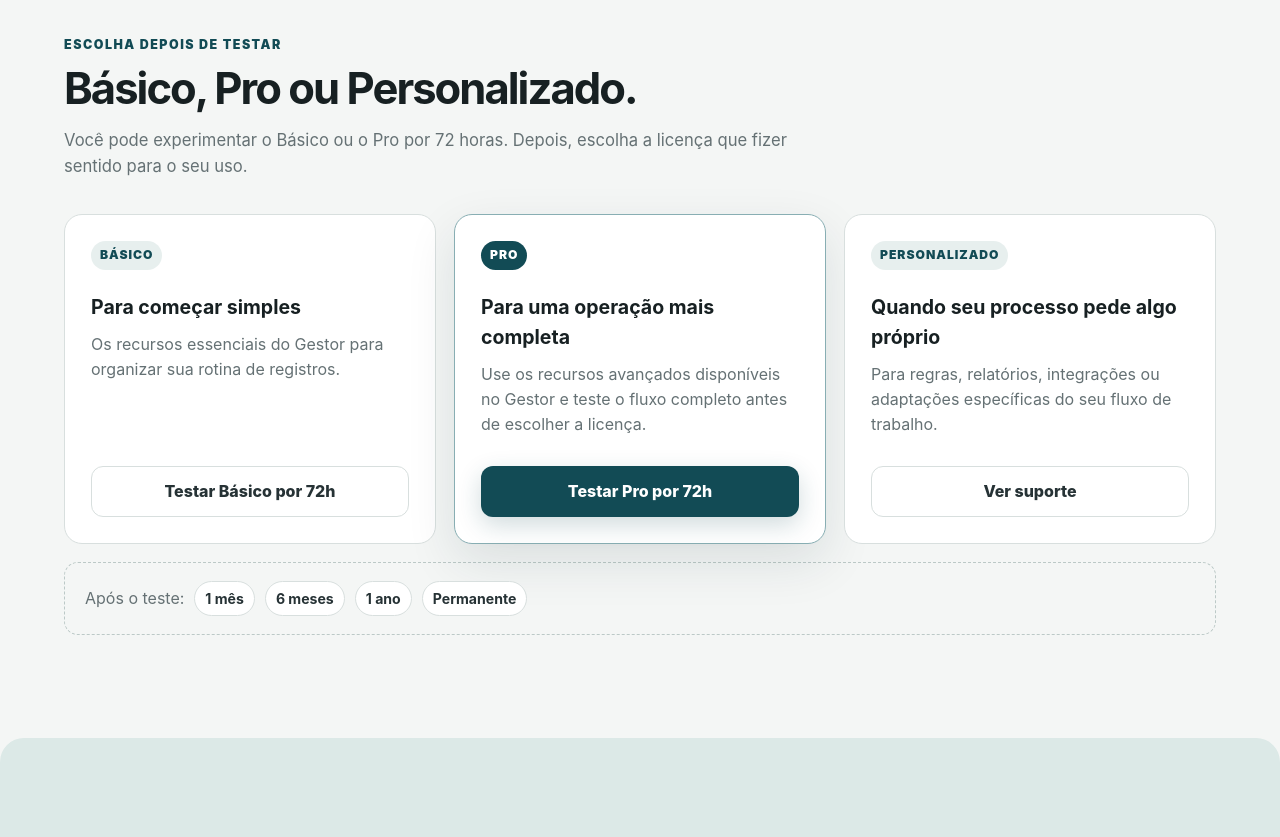
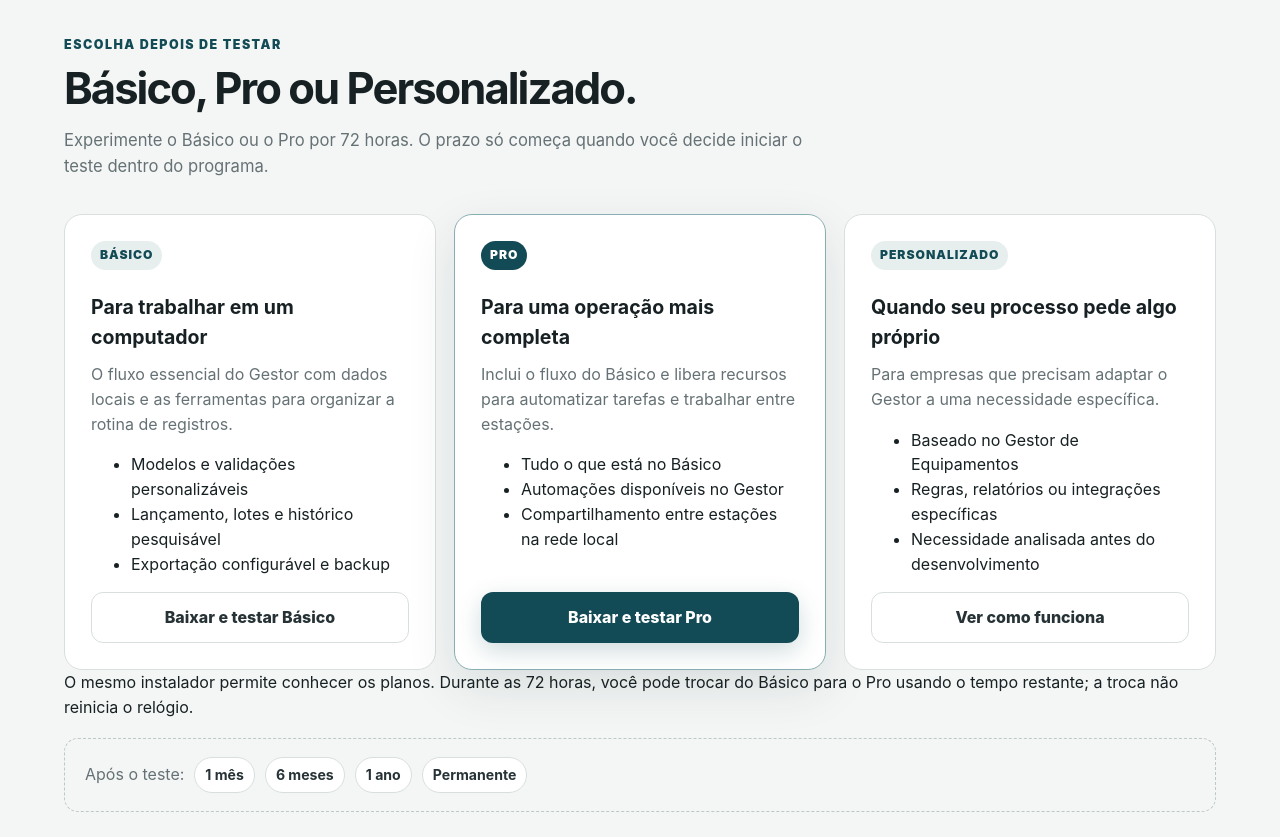
Before and after one commit to clienteg1603/Gestor-de-Equipamentos-Releases, a plain HTML site: page index.html in a window 1280 px wide. Shown: the part 1960-2797 px from the top of the page. Drawn offline with Linux system fonts and the light colour scheme; no server answers.

Commit message:
site: compactar layout e esclarecer diferenças entre planos

```diff
--- a/index.html
+++ b/index.html
@@ -101,28 +101,48 @@
       <div class="section-heading">
         <span class="eyebrow">Escolha depois de testar</span>
         <h2>Básico, Pro ou Personalizado.</h2>
-        <p>Você pode experimentar o Básico ou o Pro por 72 horas. Depois, escolha a licença que fizer sentido para o seu uso.</p>
+        <p>Experimente o Básico ou o Pro por 72 horas. O prazo só começa quando você decide iniciar o teste dentro do programa.</p>
       </div>
       <div class="cards plans">
         <article class="card plan">
           <span class="plan-tag">Básico</span>
-          <h3>Para começar simples</h3>
-          <p>Os recursos essenciais do Gestor para organizar sua rotina de registros.</p>
-          <a class="btn btn-secondary js-download" href="https://github.com/clienteg1603/Gestor-de-Equipamentos-Releases/releases/latest">Testar Básico por 72h</a>
+          <h3>Para trabalhar em um computador</h3>
+          <p class="plan-intro">O fluxo essencial do Gestor com dados locais e as ferramentas para organizar a rotina de registros.</p>
+          <ul class="plan-features">
+            <li>Modelos e validações personalizáveis</li>
+            <li>Lançamento, lotes e histórico pesquisável</li>
+            <li>Exportação configurável e backup</li>
+          </ul>
+          <a class="btn btn-secondary js-download" href="https://github.com/clienteg1603/Gestor-de-Equipamentos-Releases/releases/latest">Baixar e testar Básico</a>
         </article>
+
         <article class="card plan featured">
           <span class="plan-tag">Pro</span>
           <h3>Para uma operação mais completa</h3>
-          <p>Use os recursos avançados disponíveis no Gestor e teste o fluxo completo antes de escolher a licença.</p>
-          <a class="btn btn-primary js-download" href="https://github.com/clienteg1603/Gestor-de-Equipamentos-Releases/releases/latest">Testar Pro por 72h</a>
+          <p class="plan-intro">Inclui o fluxo do Básico e libera recursos para automatizar tarefas e trabalhar entre estações.</p>
+          <ul class="plan-features">
+            <li>Tudo o que está no Básico</li>
+            <li>Automações disponíveis no Gestor</li>
+            <li>Compartilhamento entre estações na rede local</li>
+          </ul>
+          <a class="btn btn-primary js-download" href="https://github.com/clienteg1603/Gestor-de-Equipamentos-Releases/releases/latest">Baixar e testar Pro</a>
         </article>
+
         <article class="card plan">
           <span class="plan-tag">Personalizado</span>
           <h3>Quando seu processo pede algo próprio</h3>
-          <p>Para regras, relatórios, integrações ou adaptações específicas do seu fluxo de trabalho.</p>
-          <a class="btn btn-secondary" href="suporte.html">Ver suporte</a>
+          <p class="plan-intro">Para empresas que precisam adaptar o Gestor a uma necessidade específica.</p>
+          <ul class="plan-features">
+            <li>Baseado no Gestor de Equipamentos</li>
+            <li>Regras, relatórios ou integrações específicas</li>
+            <li>Necessidade analisada antes do desenvolvimento</li>
+          </ul>
+          <a class="btn btn-secondary" href="suporte.html">Ver como funciona</a>
         </article>
       </div>
+
+      <p class="plans-footnote">O mesmo instalador permite conhecer os planos. Durante as 72 horas, você pode trocar do Básico para o Pro usando o tempo restante; a troca não reinicia o relógio.</p>
+
       <div class="license-strip">
         <span>Após o teste:</span>
         <strong>1 mês</strong>
```
